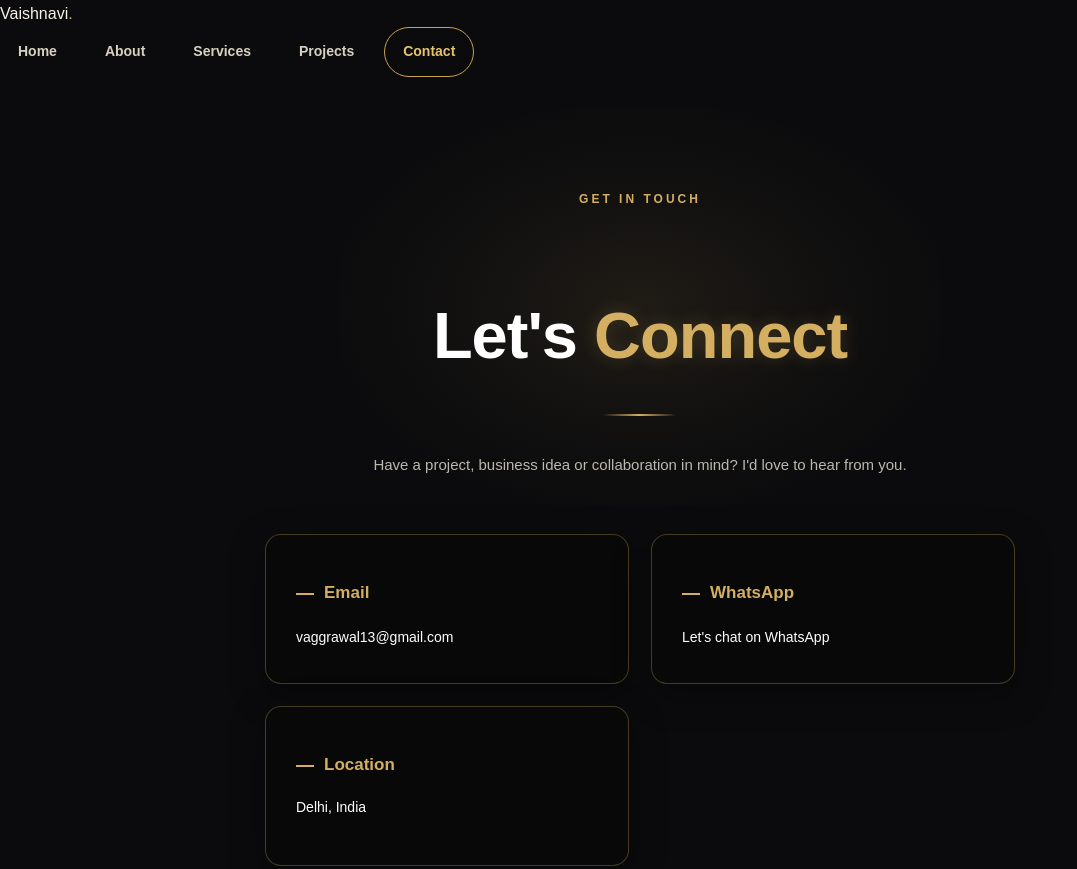
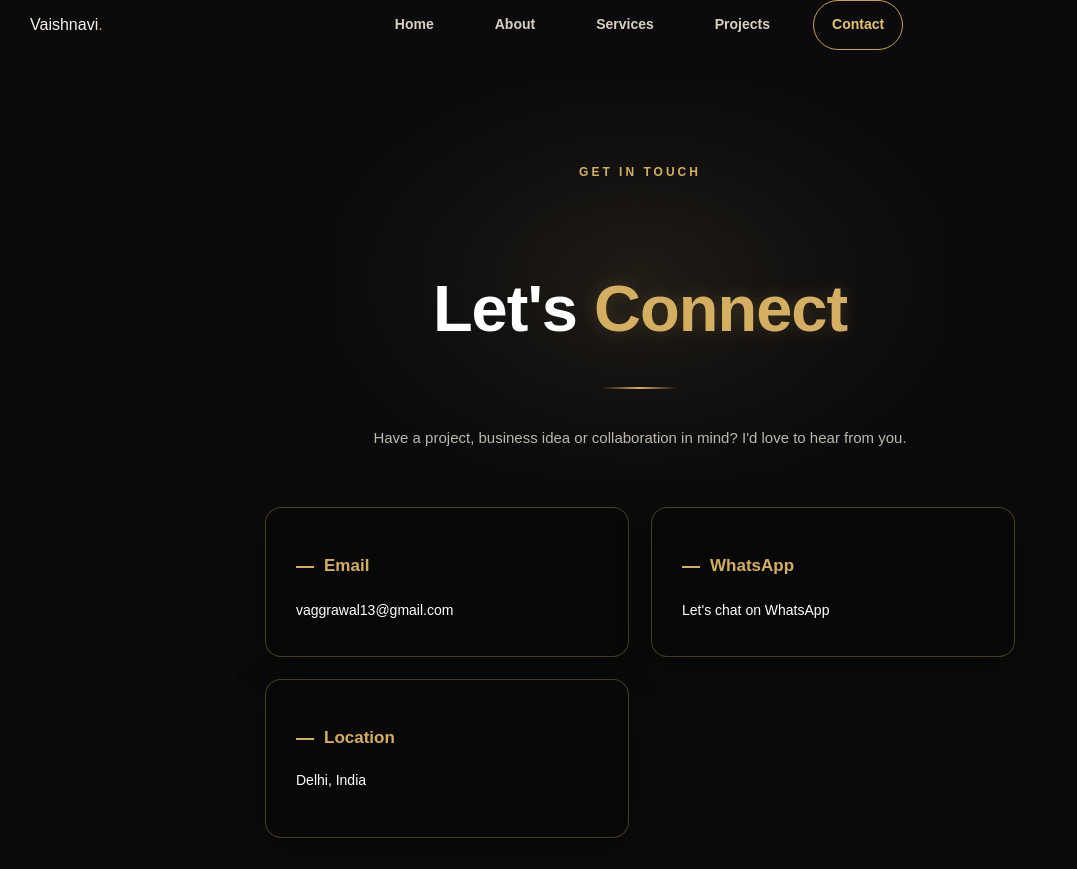
Before and after one commit to Vaishnaviagg-ops/vaishnavi-portfolio, a plain HTML site: page contact.html in a window 1280 px wide. Shown: the top 869 px of the page, without its empty margins (0-1077 px from the left). Drawn offline with Linux system fonts and the light colour scheme.

Commit message:
\style.css

```diff
--- a/style.css
+++ b/style.css
@@ -1493,3 +1493,25 @@ a{color:inherit;text-decoration:none}button,input,select,textarea{font:inherit}.
         gap: 4px;
     }
 }
+
+/* Center navigation on inner pages */
+.navbar {
+    display: flex;
+    align-items: center;
+    justify-content: center;
+    position: relative;
+    width: 100%;
+}
+
+.navbar .logo {
+    position: absolute;
+    left: 30px;
+}
+
+.navbar .nav-links {
+    display: flex;
+    justify-content: center;
+    align-items: center;
+    gap: 25px;
+    margin: 0 auto;
+}
```
